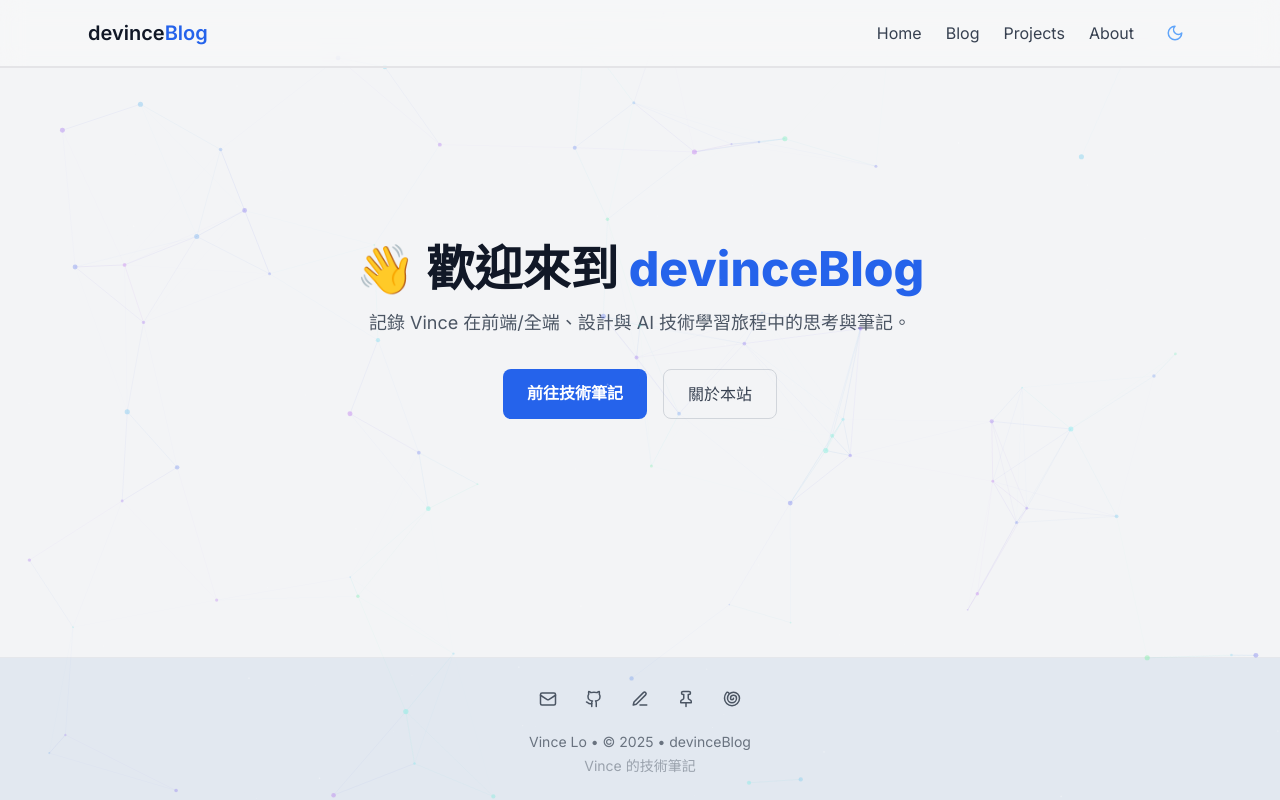
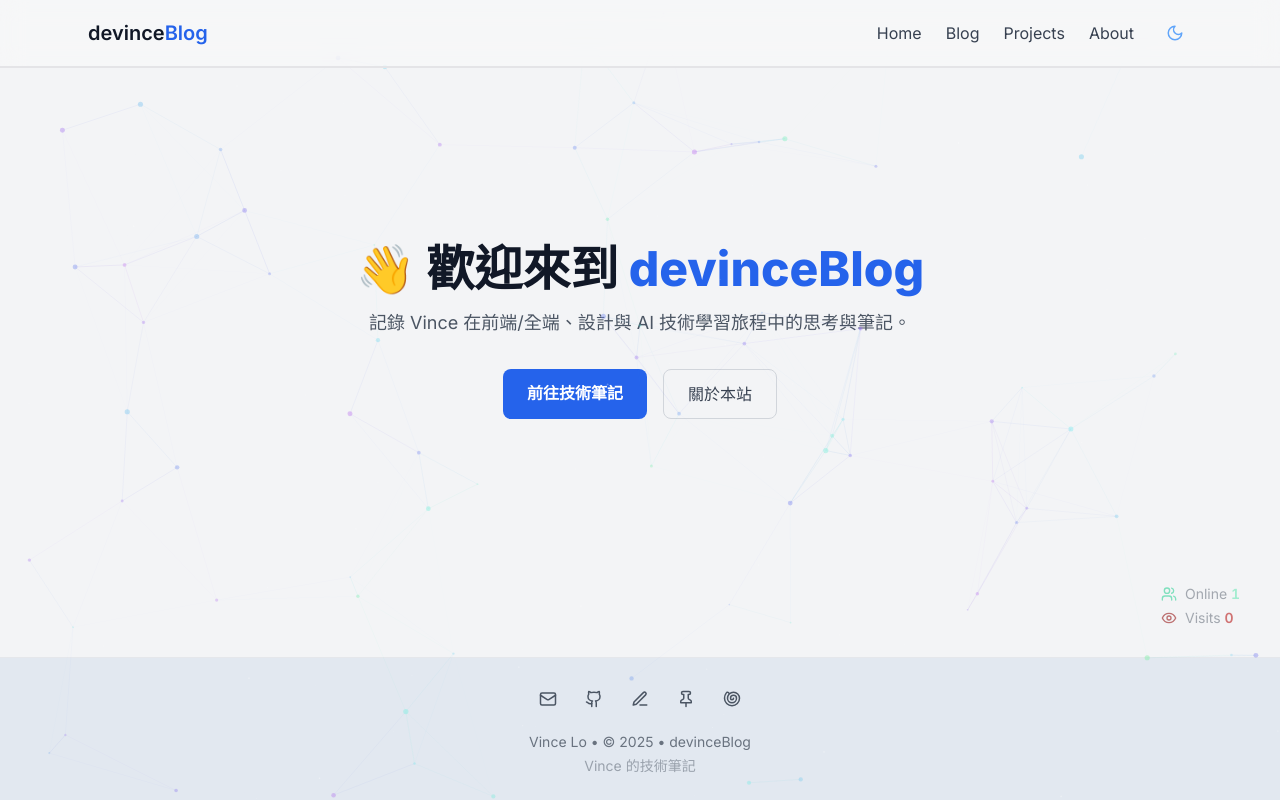
Before and after one commit to vince115/devince-blog, a Next.js app: page / in a window 1280 px wide. Built offline with nearby package versions, Linux system fonts and the light colour scheme; no server answers.

Commit message:
feat: add real visitor stats with upstash redis

```diff
--- a/package.json
+++ b/package.json
@@ -12,6 +12,8 @@
     "@giscus/react": "^3.1.0",
     "@shikijs/rehype": "^1.0.0",
     "@shikijs/transformers": "^1.0.0",
+    "@upstash/redis": "^1.36.2",
+    "@vercel/kv": "^3.0.0",
     "contentlayer": "^0.3.4",
     "lucide-react": "^0.300.0",
     "next": "14.2.3",
--- /dev/null
+++ b/src/app/api/stats/route.ts
@@ -0,0 +1,94 @@
+// src/app/api/stats/route.ts
+import { Redis } from "@upstash/redis";
+
+export const runtime = "edge";
+
+const isDev = process.env.NODE_ENV !== "production";
+const hasKV =
+    !!process.env.KV_REST_API_URL && !!process.env.KV_REST_API_TOKEN;
+
+// 只有在「真的有 env」時才初始化 Redis
+const redis = hasKV
+    ? new Redis({
+        url: process.env.KV_REST_API_URL!,
+        token: process.env.KV_REST_API_TOKEN!,
+    })
+    : null;
+
+function getSessionId(req: Request) {
+    const url = new URL(req.url);
+    return url.searchParams.get("sid") || "";
+}
+
+export async function POST(req: Request) {
+    const sid = getSessionId(req);
+    if (!sid) {
+        return new Response(JSON.stringify({ error: "missing sid" }), {
+            status: 400,
+        });
+    }
+
+    // 🧪 本地 dev fallback（不碰 Redis）
+    if (isDev || !redis) {
+        return new Response(
+            JSON.stringify({
+                visitors: 0,
+                online: 1,
+                dev: true,
+            }),
+            { headers: { "content-type": "application/json" } }
+        );
+    }
+
+    // ===== Production logic =====
+
+    const seenKey = `seen:${sid}`;
+    const seen = await redis.get<number>(seenKey);
+
+    if (!seen) {
+        await redis.set(seenKey, 1, { ex: 60 * 60 * 6 });
+        await redis.incr("visits:total");
+    }
+
+    await redis.set(`online:${sid}`, Date.now(), { ex: 45 });
+
+    const [visits, onlineKeys] = await Promise.all([
+        redis.get<number>("visits:total"),
+        redis.keys("online:*"),
+    ]);
+
+    return new Response(
+        JSON.stringify({
+            visitors: visits ?? 0,
+            online: onlineKeys.length,
+        }),
+        { headers: { "content-type": "application/json" } }
+    );
+}
+
+export async function GET() {
+    // 🧪 本地 dev fallback
+    if (isDev || !redis) {
+        return new Response(
+            JSON.stringify({
+                visitors: 0,
+                online: 1,
+                dev: true,
+            }),
+            { headers: { "content-type": "application/json" } }
+        );
+    }
+
+    const [visits, onlineKeys] = await Promise.all([
+        redis.get<number>("visits:total"),
+        redis.keys("online:*"),
+    ]);
+
+    return new Response(
+        JSON.stringify({
+            visitors: visits ?? 0,
+            online: onlineKeys.length,
+        }),
+        { headers: { "content-type": "application/json" } }
+    );
+}
--- a/src/app/page.tsx
+++ b/src/app/page.tsx
@@ -1,6 +1,7 @@
 // src/app/page.tsx
 import Link from "next/link";
 import HeroBackgroundCanvas from "@/components/hero/HeroBackgroundCanvas";
+import VisitorCounter from "@/components/stats/VisitorCounter";
 
 export default function HomePage() {
   return (
@@ -34,6 +35,11 @@ export default function HomePage() {
           關於本站
         </Link>
       </div>
+
+      {/* Visitor Counter */}
+      <div className="fixed bottom-40 right-6 z-50 opacity-60">
+        <VisitorCounter />
+      </div>
     </section>
   );
 }
--- /dev/null
+++ b/src/components/stats/VisitorCounter.tsx
@@ -0,0 +1,44 @@
+//src/components/stats/VisitorCounter.tsx
+"use client";
+
+import { useVisitorStats } from "./useVisitorStats";
+import { Users, Eye } from "lucide-react";
+
+export default function VisitorCounter() {
+    const { visitors, online } = useVisitorStats();
+
+    return (
+        <div
+            className="
+        pointer-events-none
+        px-4 py-3
+        text-sm
+        text-gray-600/80 dark:text-gray-200/80
+        space-y-1
+      "
+            aria-label="visitor statistics"
+        >
+            {/* 線上人數 */}
+            <div className="flex items-center gap-2">
+                <Users className="w-4 h-4 text-emerald-400" />
+                <span className="tabular-nums">
+                    Online&nbsp;
+                    <strong className="font-semibold text-emerald-300">
+                        {online}
+                    </strong>
+                </span>
+            </div>
+
+            {/* 到訪人數 */}
+            <div className="flex items-center gap-2">
+                <Eye className="w-4 h-4 text-red-800" />
+                <span className="tabular-nums">
+                    Visits&nbsp;
+                    <strong className="font-semibold text-red-700">
+                        {visitors.toLocaleString()}
+                    </strong>
+                </span>
+            </div>
+        </div>
+    );
+}
--- /dev/null
+++ b/src/components/stats/useVisitorStats.ts
@@ -0,0 +1,67 @@
+// src/components/stats/useVisitorStats.ts
+"use client";
+
+import { useEffect, useMemo, useState } from "react";
+
+export type VisitorStats = {
+    visitors: number;
+    online: number;
+};
+
+type Options = {
+    heartbeatInterval?: number;
+};
+
+function getOrCreateSessionId() {
+    const key = "devince.sid";
+    let sid = localStorage.getItem(key);
+    if (!sid) {
+        sid = crypto.randomUUID();
+        localStorage.setItem(key, sid);
+    }
+    return sid;
+}
+
+export function useVisitorStats(options: Options = {}) {
+    const { heartbeatInterval = 15_000 } = options;
+
+    const [stats, setStats] = useState<VisitorStats>({
+        visitors: 0,
+        online: 0,
+    });
+
+    const sid = useMemo(() => {
+        if (typeof window === "undefined") return "";
+        return getOrCreateSessionId();
+    }, []);
+
+    useEffect(() => {
+        if (!sid) return;
+
+        let stopped = false;
+
+        async function ping() {
+            try {
+                const res = await fetch(`/api/stats?sid=${encodeURIComponent(sid)}`, {
+                    method: "POST",
+                    cache: "no-store",
+                });
+                if (!res.ok) return;
+                const data = (await res.json()) as VisitorStats;
+                if (!stopped) setStats(data);
+            } catch {
+                // ignore
+            }
+        }
+
+        ping();
+        const timer = setInterval(ping, heartbeatInterval);
+
+        return () => {
+            stopped = true;
+            clearInterval(timer);
+        };
+    }, [sid, heartbeatInterval]);
+
+    return stats;
+}
```
Also changed, not shown: 1 other file (tests, documents, lock files or other folders).
